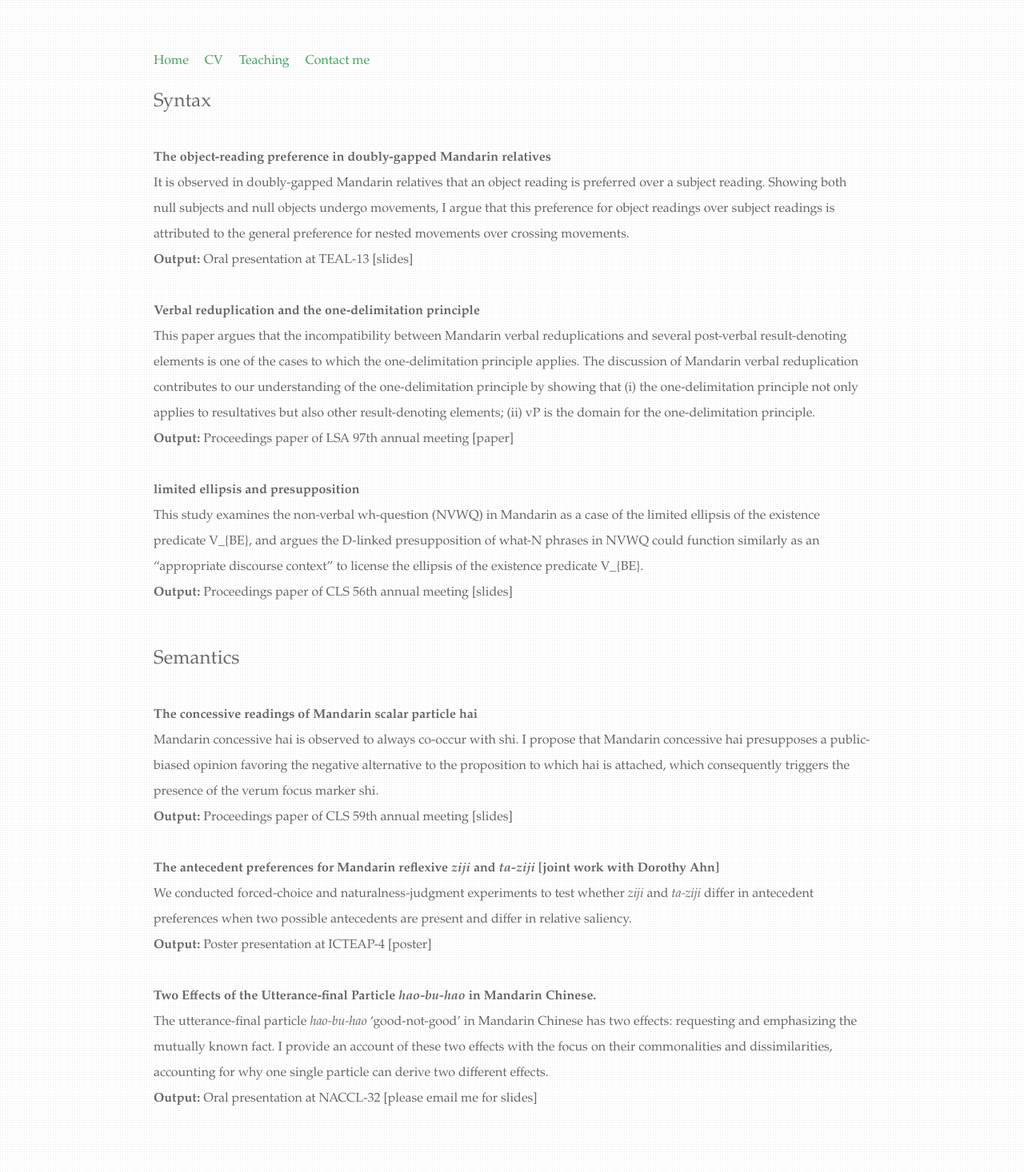
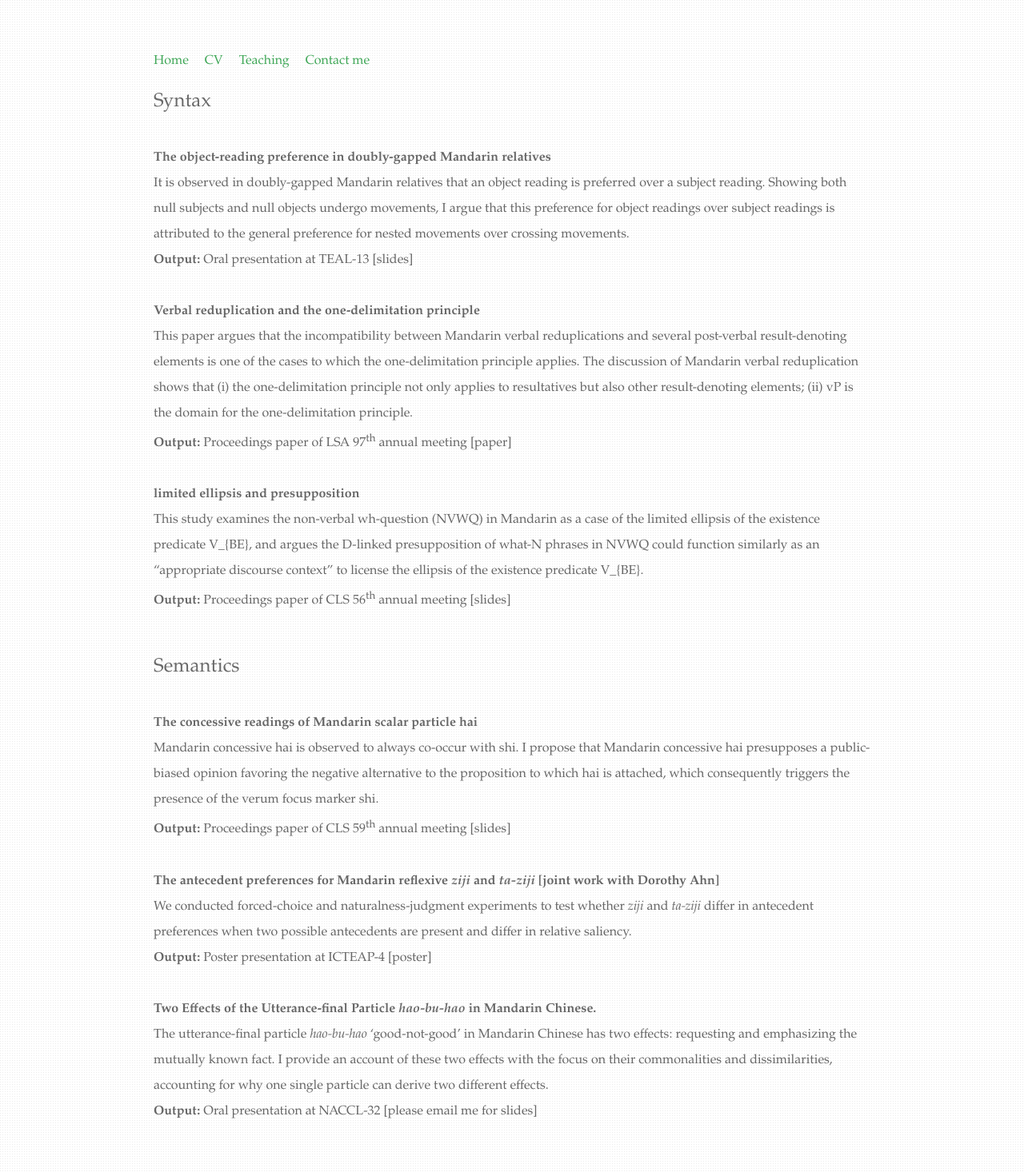
Before and after one commit to chaoyichen71/chaoyichen71.github.io, a Jekyll site: the page built from Research by topics/index.html, in a window 1280 px wide. Shown: the whole page at 80% size. Built offline with Jekyll 4.4.1, drawn with Linux system fonts in a browser that asks for light colours.

Commit message:
Update index.html

```diff
--- a/Research by topics/index.html
+++ b/Research by topics/index.html
@@ -21,8 +21,8 @@ for nested movements over crossing movements.<br>
 
 <b>Verbal reduplication and the one-delimitation principle</b><br>
 This paper argues that the incompatibility between Mandarin verbal reduplications and several post-verbal result-denoting elements is one of the cases to which the one-delimitation principle applies.
-The discussion of Mandarin verbal reduplication contributes to our understanding of the one-delimitation principle by showing that (i) the one-delimitation principle not only applies to resultatives but also other result-denoting elements; (ii) vP is the domain for the one-delimitation principle.<br>
-<b>Output:</b> Proceedings paper of LSA 97th annual meeting [paper]<br>
+The discussion of Mandarin verbal reduplication shows that (i) the one-delimitation principle not only applies to resultatives but also other result-denoting elements; (ii) vP is the domain for the one-delimitation principle.<br>
+<b>Output:</b> Proceedings paper of LSA 97<sup>th</sup> annual meeting [paper]<br>
 <br/>
 
 
@@ -30,7 +30,7 @@ The discussion of Mandarin verbal reduplication contributes to our understanding
 This study examines the non-verbal wh-question (NVWQ) in Mandarin as a case of the limited ellipsis of the existence predicate V_{BE}, and argues the D-linked presupposition of what-N phrases in NVWQ
 could function similarly as an “appropriate discourse context” to license the ellipsis of the existence predicate  V_{BE}.<br>
 
-<b>Output:</b> Proceedings paper of CLS 56th annual meeting [slides]<br>
+<b>Output:</b> Proceedings paper of CLS 56<sup>th</sup>  annual meeting [slides]<br>
 <br/>
 	</div>
 
@@ -46,7 +46,7 @@ could function similarly as an “appropriate discourse context” to license th
 with shi. I propose that Mandarin concessive hai presupposes a public-biased opinion favoring the negative alternative
 to the proposition to which hai is attached, which consequently triggers
 the presence of the verum focus marker shi.<br>
-	    <b>Output:</b> Proceedings paper of CLS 59th annual meeting [slides]<br>
+	    <b>Output:</b> Proceedings paper of CLS 59<sup>th</sup> annual meeting [slides]<br>
 	      <br/>
 
         <b>The antecedent preferences for Mandarin reflexive <i>ziji</i> and <i>ta-ziji</i> [joint work with Dorothy Ahn] </b><br>
```
